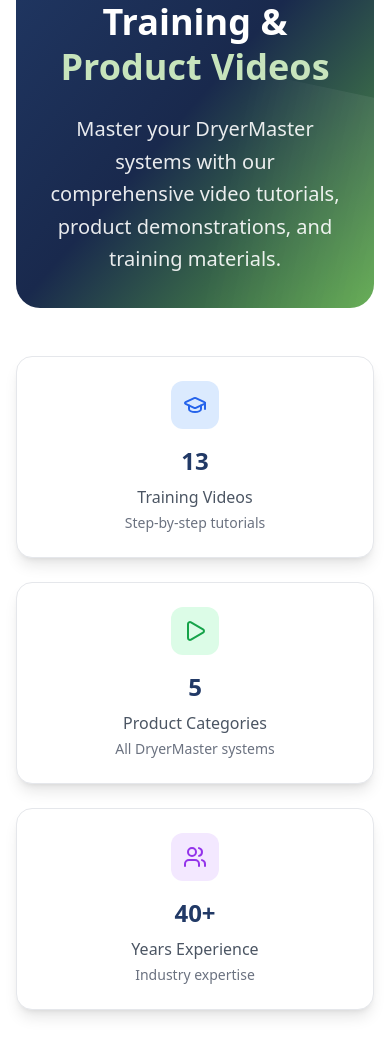
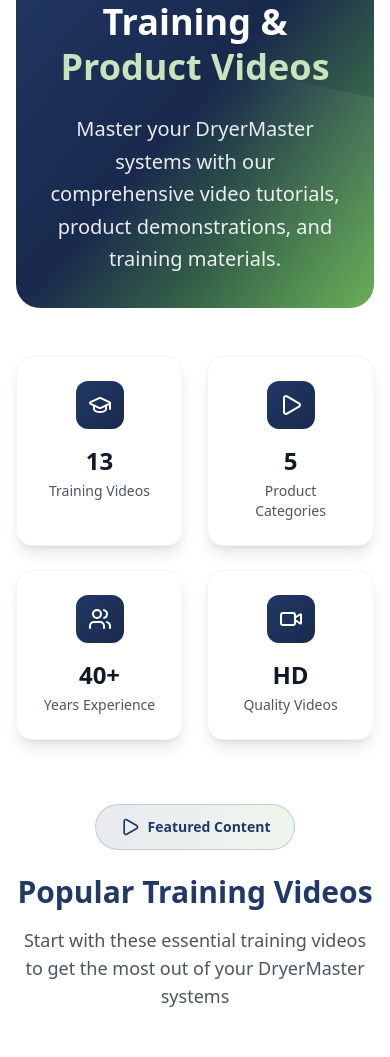
Before and after one commit to inamcode-hub/nextjs-docker-app, a Next.js app: page /support/videos in a window 390 px wide. Shown: the part 200-1257 px from the top of the page. Built offline with nearby package versions, Linux system fonts and the light colour scheme; grey boxes are pictures that could not be loaded.

Commit message:
Refactor Videos Page to Enhance Layout and User Engagement
- Integrated GlobalHeroCard components for a more visually appealing hero section.
- Updated the stats section layout for improved organization and clarity.
- Enhanced visual elements and responsiveness for better user experience.

```diff
--- a/src/app/support/videos/page.tsx
+++ b/src/app/support/videos/page.tsx
@@ -1,5 +1,6 @@
 import { generateMetadata as genMeta } from "@/lib/metadata";
 import VideoGallery from "@/components/VideoGallery";
+import { GlobalHeroCard, GlobalHeroCardBadge, GlobalHeroCardTitle, GlobalHeroCardDescription } from '@/components/GlobalHeroCard';
 import { Video, Play, GraduationCap, Users } from 'lucide-react';
 
 export const metadata = genMeta({
@@ -30,54 +31,55 @@ export default function Videos() {
 
       <div className="min-h-screen py-8">
         {/* Hero Section */}
-        <div className="relative bg-gradient-to-br from-primary via-primary-dark to-secondary rounded-3xl p-8 md:p-16 mb-12 mx-4 sm:mx-6 lg:mx-8 max-w-7xl xl:mx-auto overflow-hidden">
-          {/* Background Pattern */}
-          <div className="absolute inset-0 opacity-10">
-            <div className="absolute inset-0 bg-gradient-to-r from-transparent via-white to-transparent transform rotate-12 translate-x-1/2 translate-y-1/2"></div>
-          </div>
-
-          <div className="relative z-10 text-center text-white">
-            <div className="inline-flex items-center gap-3 bg-white/10 backdrop-blur-sm border border-white/20 rounded-full px-6 py-3 mb-6">
-              <Video size={20} className="text-secondary-1" />
-              <span className="text-sm font-semibold">Video Library</span>
-            </div>
-            <h1 className="text-4xl md:text-5xl font-bold mb-6 leading-tight">
-              Training & <span className="text-secondary-1">Product Videos</span>
-            </h1>
-            <p className="text-xl text-white/90 max-w-3xl mx-auto leading-relaxed">
+        <div className="mx-4 sm:mx-6 lg:mx-8 max-w-7xl xl:mx-auto">
+          <GlobalHeroCard>
+            <GlobalHeroCardBadge
+              icon={<Video size={20} className="text-secondary-1" />}
+            >
+              Video Library
+            </GlobalHeroCardBadge>
+            <GlobalHeroCardTitle highlightText="Product Videos">
+              Training &
+            </GlobalHeroCardTitle>
+            <GlobalHeroCardDescription>
               Master your DryerMaster systems with our comprehensive video tutorials, product demonstrations, and training materials.
-            </p>
-          </div>
+            </GlobalHeroCardDescription>
+          </GlobalHeroCard>
         </div>
 
-        {/* Quick Stats */}
+        {/* Stats Section */}
         <div className="max-w-7xl mx-auto px-4 sm:px-6 lg:px-8 mb-16">
-          <div className="grid grid-cols-1 md:grid-cols-3 gap-6">
-            <div className="bg-white rounded-2xl border border-gray-200 shadow-lg p-6 text-center">
-              <div className="w-12 h-12 bg-blue-100 rounded-xl flex items-center justify-center mx-auto mb-4">
-                <GraduationCap size={24} className="text-blue-600" />
+          <div className="grid grid-cols-2 md:grid-cols-4 gap-6">
+            <div className="bg-white p-6 rounded-2xl shadow-lg border border-gray-100 text-center">
+              <div className="w-12 h-12 bg-gradient-to-br from-primary to-primary-dark rounded-xl flex items-center justify-center mx-auto mb-4">
+                <GraduationCap className="w-6 h-6 text-white" />
               </div>
-              <h3 className="text-2xl font-bold text-primary mb-2">13</h3>
-              <p className="text-gray-600 font-medium">Training Videos</p>
-              <p className="text-sm text-gray-500 mt-1">Step-by-step tutorials</p>
+              <div className="text-2xl font-bold text-gray-900 mb-1">13</div>
+              <div className="text-sm text-gray-600">Training Videos</div>
             </div>
 
-            <div className="bg-white rounded-2xl border border-gray-200 shadow-lg p-6 text-center">
-              <div className="w-12 h-12 bg-green-100 rounded-xl flex items-center justify-center mx-auto mb-4">
-                <Play size={24} className="text-green-600" />
+            <div className="bg-white p-6 rounded-2xl shadow-lg border border-gray-100 text-center">
+              <div className="w-12 h-12 bg-gradient-to-br from-primary to-primary-dark rounded-xl flex items-center justify-center mx-auto mb-4">
+                <Play className="w-6 h-6 text-white" />
               </div>
-              <h3 className="text-2xl font-bold text-primary mb-2">5</h3>
-              <p className="text-gray-600 font-medium">Product Categories</p>
-              <p className="text-sm text-gray-500 mt-1">All DryerMaster systems</p>
+              <div className="text-2xl font-bold text-gray-900 mb-1">5</div>
+              <div className="text-sm text-gray-600">Product Categories</div>
             </div>
 
-            <div className="bg-white rounded-2xl border border-gray-200 shadow-lg p-6 text-center">
-              <div className="w-12 h-12 bg-purple-100 rounded-xl flex items-center justify-center mx-auto mb-4">
-                <Users size={24} className="text-purple-600" />
+            <div className="bg-white p-6 rounded-2xl shadow-lg border border-gray-100 text-center">
+              <div className="w-12 h-12 bg-gradient-to-br from-primary to-primary-dark rounded-xl flex items-center justify-center mx-auto mb-4">
+                <Users className="w-6 h-6 text-white" />
               </div>
-              <h3 className="text-2xl font-bold text-primary mb-2">40+</h3>
-              <p className="text-gray-600 font-medium">Years Experience</p>
-              <p className="text-sm text-gray-500 mt-1">Industry expertise</p>
+              <div className="text-2xl font-bold text-gray-900 mb-1">40+</div>
+              <div className="text-sm text-gray-600">Years Experience</div>
+            </div>
+
+            <div className="bg-white p-6 rounded-2xl shadow-lg border border-gray-100 text-center">
+              <div className="w-12 h-12 bg-gradient-to-br from-primary to-primary-dark rounded-xl flex items-center justify-center mx-auto mb-4">
+                <Video className="w-6 h-6 text-white" />
+              </div>
+              <div className="text-2xl font-bold text-gray-900 mb-1">HD</div>
+              <div className="text-sm text-gray-600">Quality Videos</div>
             </div>
           </div>
         </div>
```
